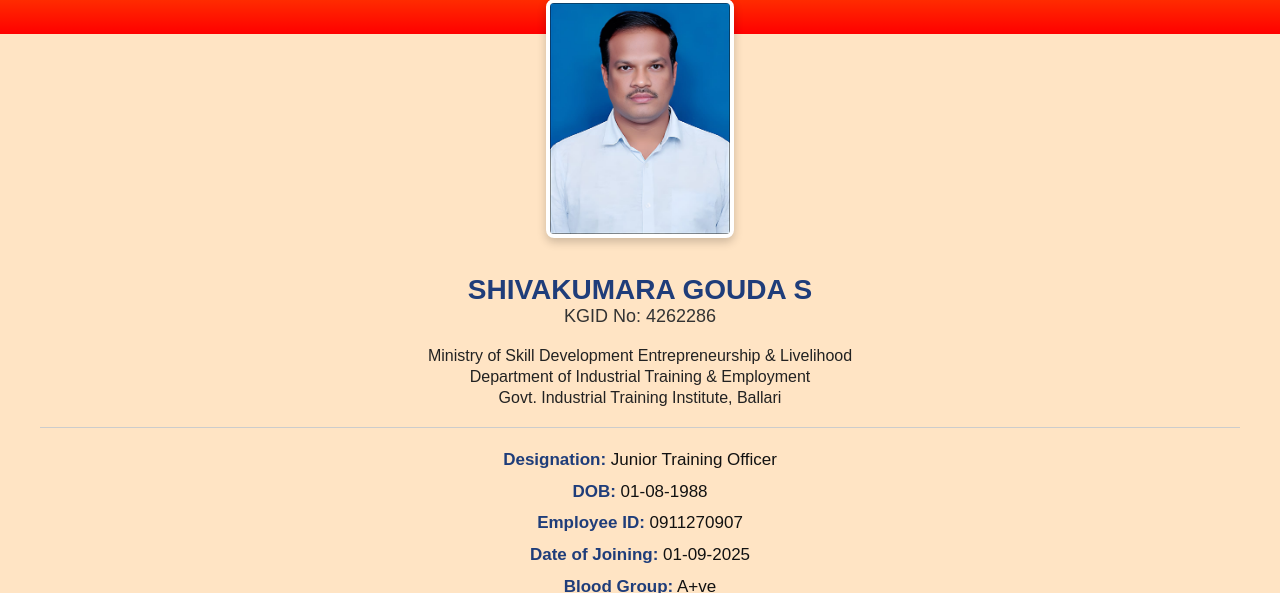
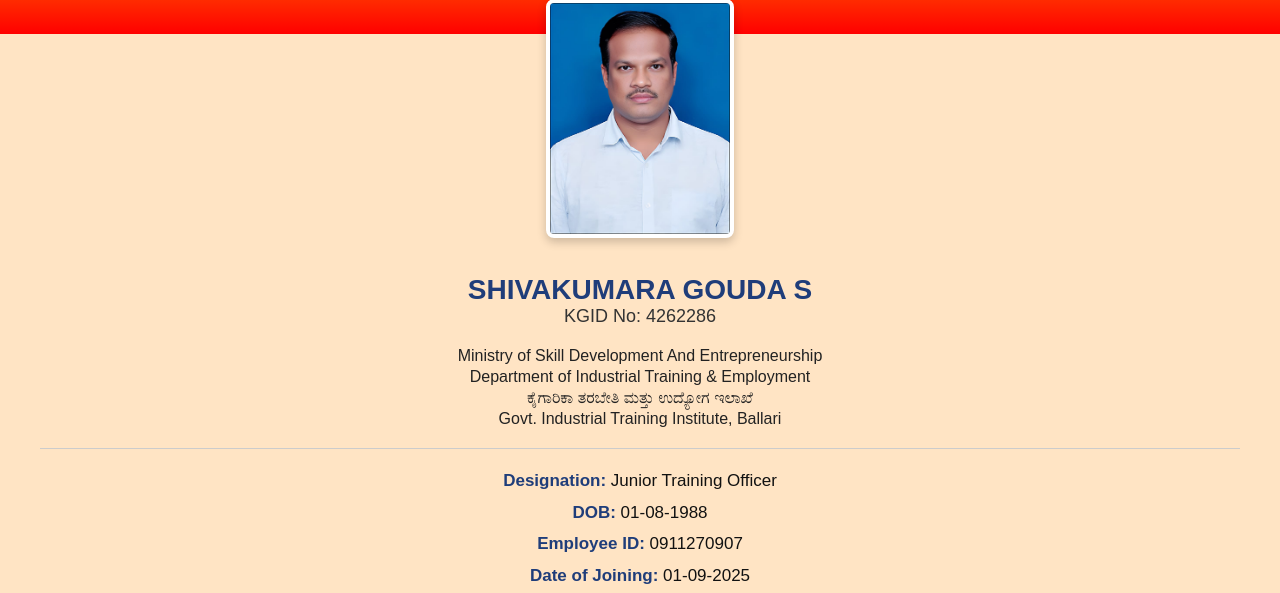
Before and after one commit to v77767566-dotcom/my-id, a plain HTML site: page index.html in a window 1280 px wide. Shown: the part 196-789 px from the top of the page. Drawn offline with Linux system fonts and the light colour scheme.

Commit message:
Update index.html

```diff
--- a/index.html
+++ b/index.html
@@ -169,8 +169,9 @@
       <div class="name">SHIVAKUMARA GOUDA S</div>
       <div class="kgid">KGID No: 4262286</div>
 
-      <div class="dept">Ministry of Skill Development Entrepreneurship & Livelihood</div>
+      <div class="dept">Ministry of Skill Development And Entrepreneurship</div>
       <div class="dept">Department of Industrial Training & Employment</div>
+      <div class="dept">ಕೈಗಾರಿಕಾ ತರಬೇತಿ ಮತ್ತು ಉದ್ಯೋಗ ಇಲಾಖೆ</div>
       <div class="dept">Govt. Industrial Training Institute, Ballari</div>
 
       <hr>
```
